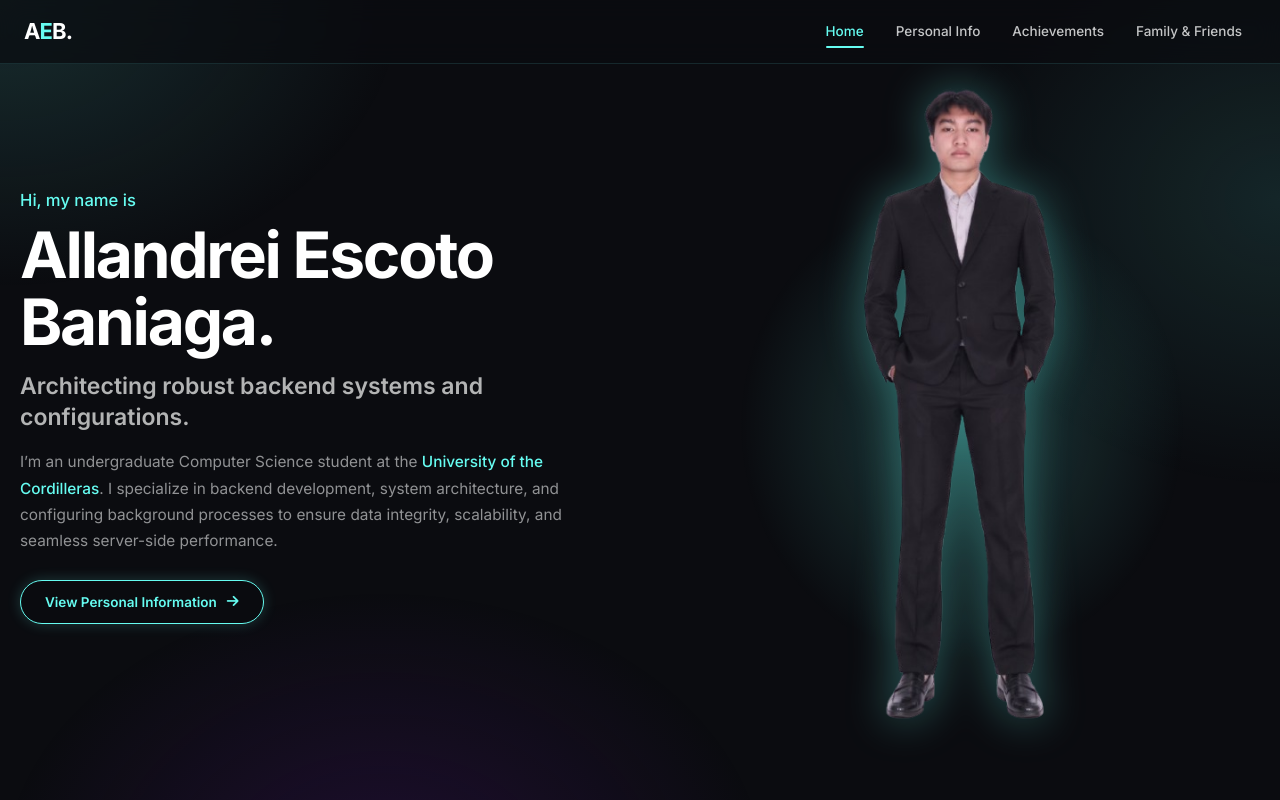
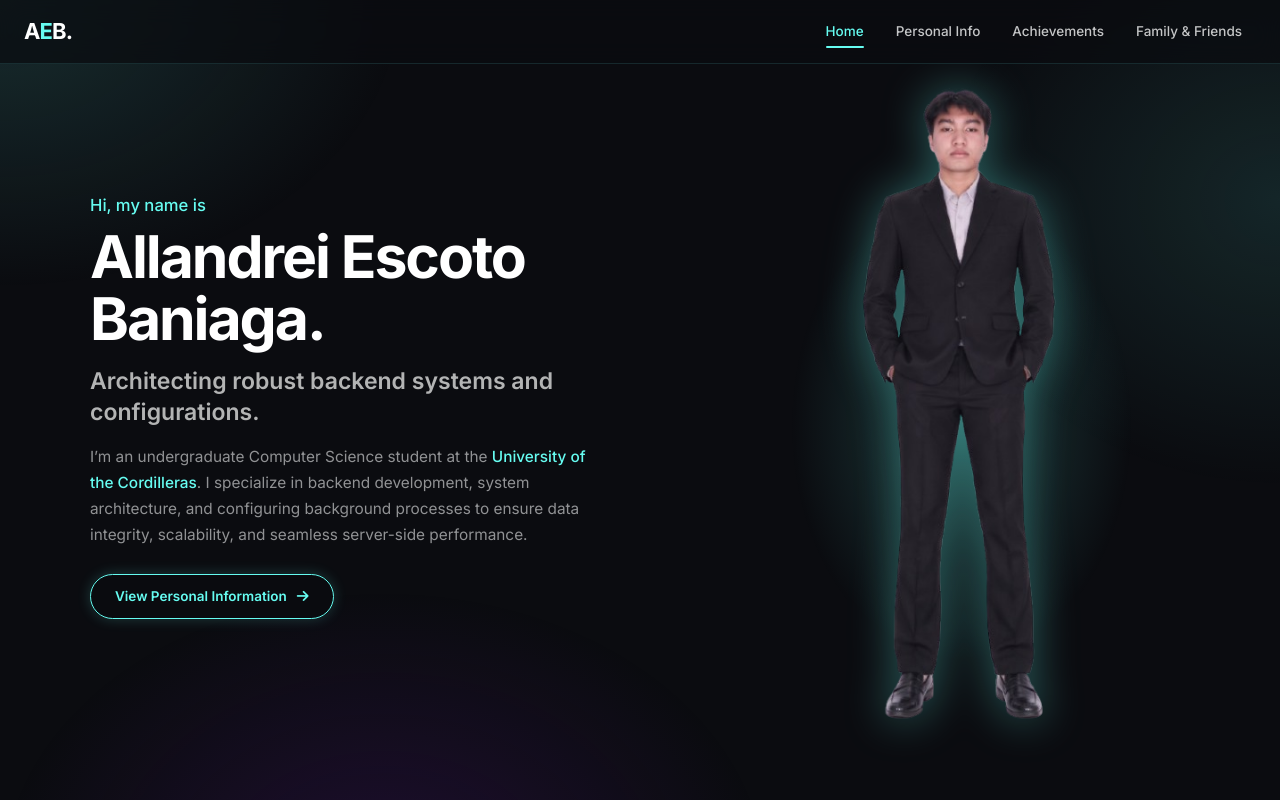
Before and after one commit to TwicherA/portfolio, a plain HTML site: page index.html in a window 1280 px wide. Drawn offline with Linux system fonts and the light colour scheme.

Commit message:
Adjusted Sizing on Home Page

```diff
--- a/index.html
+++ b/index.html
@@ -51,12 +51,12 @@ h2::after{content:"";display:block;width:44px;height:3px;border-radius:3px;backg
 .cta.inl{position:static;transform:none}
 
 /* Home */
-.hero{height:100%;display:grid;grid-template-columns:minmax(0,1fr) minmax(0,1fr);gap:48px;align-items:stretch}
+.hero{height:100%;max-width:1100px;margin:0 auto;display:grid;grid-template-columns:minmax(0,1.15fr) minmax(0,.85fr);gap:24px;align-items:stretch}
 .hx{display:flex;flex-direction:column;justify-content:center;align-items:flex-start;text-align:left}
 .hx .hi{color:var(--acc);font-weight:500;font-size:clamp(14px,1.3vw,17px);margin-bottom:8px}
-h1{font-size:clamp(34px,5vw,68px);font-weight:700;color:#fff;letter-spacing:-.035em;line-height:1.05;margin-bottom:16px}
+h1{font-size:clamp(34px,4.6vw,64px);font-weight:700;color:#fff;letter-spacing:-.035em;line-height:1.05;margin-bottom:16px}
 .hx h3{font-size:clamp(17px,1.8vw,24px);font-weight:600;color:rgba(197,198,199,.9);line-height:1.35;margin-bottom:16px}
-.hx p.ds{max-width:560px;font-size:clamp(14px,1.2vw,16px);color:rgba(197,198,199,.72);line-height:1.7;margin-bottom:26px}
+.hx p.ds{max-width:520px;font-size:clamp(14px,1.2vw,16px);color:rgba(197,198,199,.72);line-height:1.7;margin-bottom:26px}
 .hx p.ds b{color:var(--acc);font-weight:500}
 .hp{position:relative;min-height:0}
 .hp::before{content:"";position:absolute;inset:6% 2% 0;border-radius:50% 50% 0 0;background:radial-gradient(closest-side,rgba(102,252,241,.2),transparent 78%)}
```
